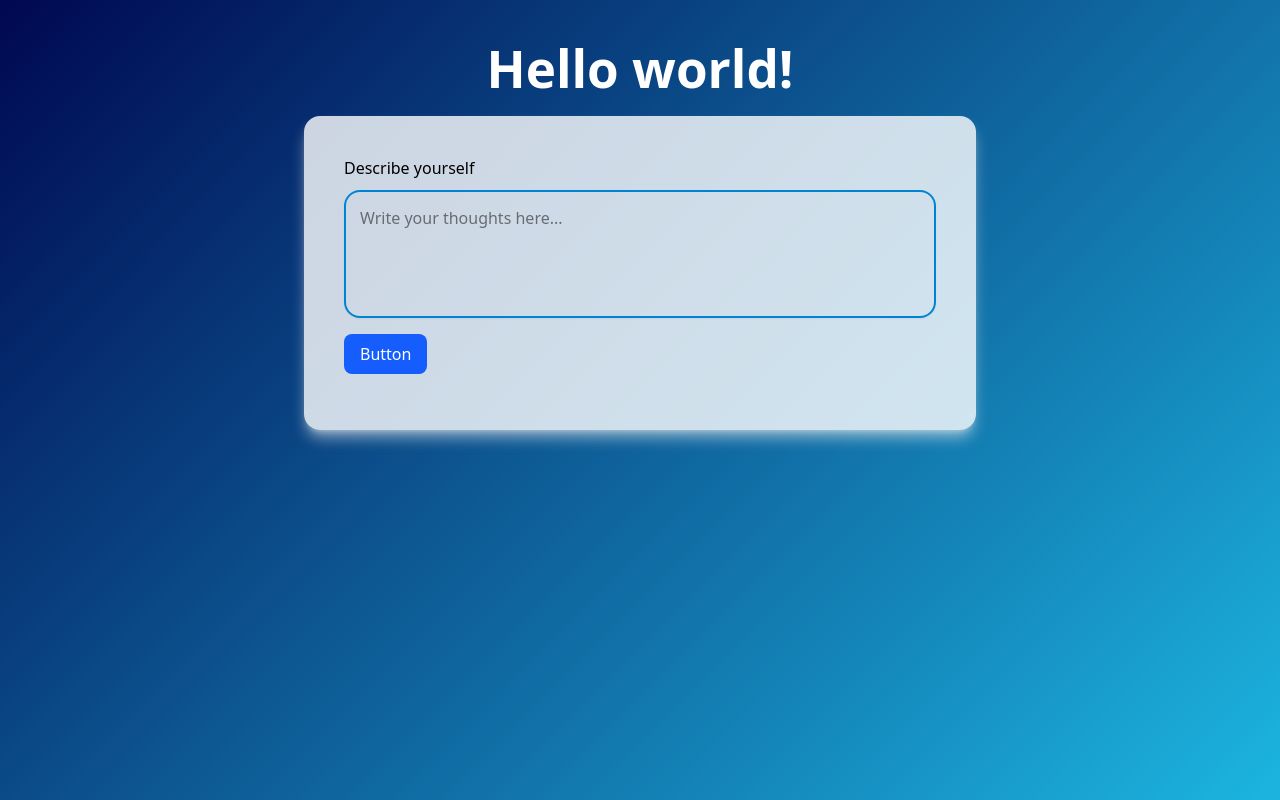
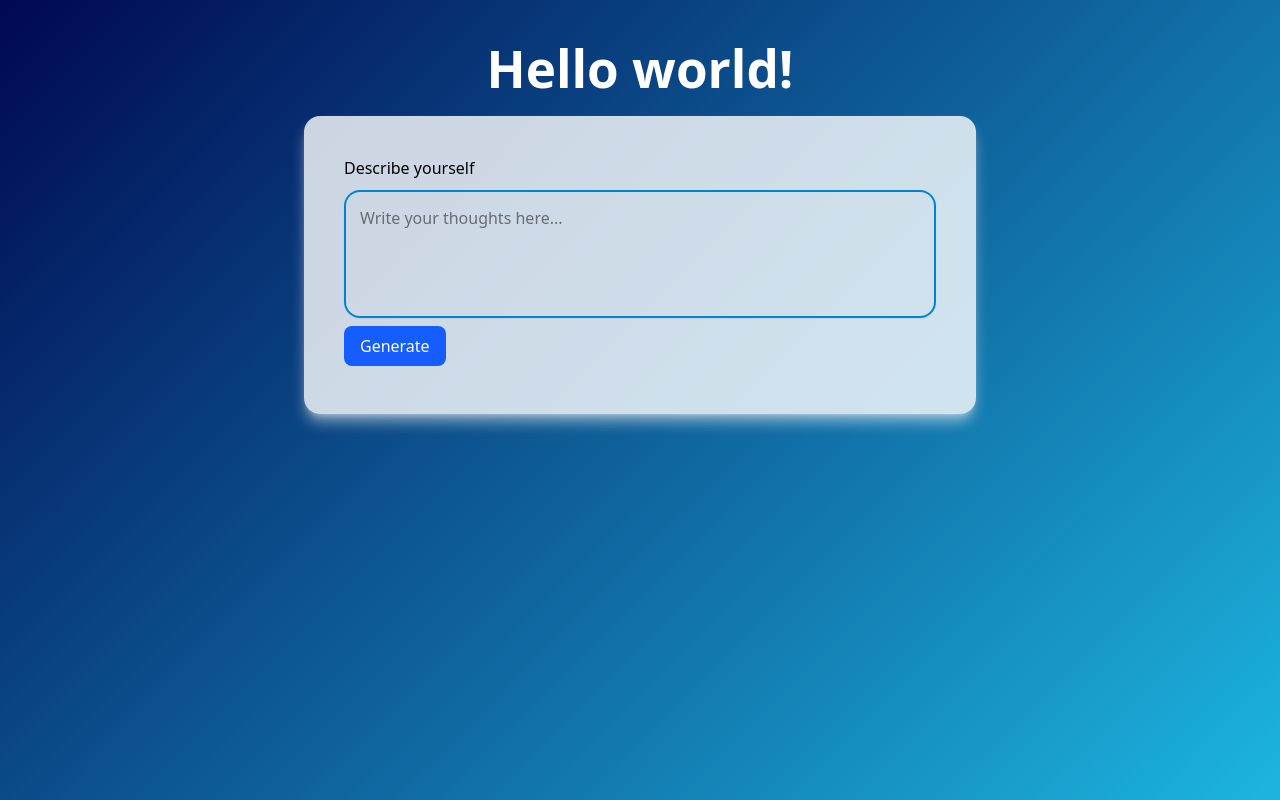
Before and after one commit to BarzDev/demo-frontend-ML, a React (Vite) app: page / in a window 1280 px wide. Built offline with nearby package versions, Linux system fonts and the light colour scheme.

Commit message:
fix: setShow box result and button logic

```diff
--- a/src/App.jsx
+++ b/src/App.jsx
@@ -6,9 +6,22 @@ import "./App.css";
 
 function App() {
   const [show, setShow] = useState(false);
+  const [isTyping, setIsTyping] = useState(false);
+  const [text, setText] = useState("");
+
+  const loremText = `
+  Lorem ipsum dolor sit amet, consectetur adipiscing elit,
+  sed do eiusmod tempor incididunt ut labore et dolore magna aliqua.
+  `;
 
   const onClick = () => {
-    setShow(!show);
+    setIsTyping(true);
+    setShow(false);
+
+    setTimeout(() => {
+      setText(loremText);
+      setShow(true);
+    }, 10);
   };
 
   return (
@@ -21,9 +34,11 @@ function App() {
         <div className="w-full max-w-2xl bg-white/80 p-6 md:p-10 rounded-2xl shadow-lg shadow-gray-200/60 mb-10">
           <TextAreaComponent />
 
-          <ButtonComponent onClick={onClick} />
+          <ButtonComponent onClick={onClick} disabled={isTyping} />
 
-          {show && <BoxResultComponent />}
+          {show && (
+            <BoxResultComponent onDone={() => setIsTyping(false)} text={text} />
+          )}
         </div>
       </div>
     </>
--- a/src/components/BoxResult.jsx
+++ b/src/components/BoxResult.jsx
@@ -1,15 +1,10 @@
 import { TypeAnimation } from "react-type-animation";
 
-export const BoxResultComponent = () => {
-  const loremText = `
-  Lorem ipsum dolor sit amet, consectetur adipiscing elit,
-  sed do eiusmod tempor incididunt ut labore et dolore magna aliqua.
-`;
-
+export const BoxResultComponent = ({ onDone, text }) => {
   return (
-    <div className="border-2 p-4 border-sky-600 rounded-xl mt-3 text-sm md:text-base leading-relaxed">
+    <div className="border-2 p-4 border-sky-600 rounded-xl text-sm md:text-base leading-relaxed">
       <TypeAnimation
-        sequence={[loremText]}
+        sequence={[text, () => onDone()]}
         wrapper="span"
         cursor={true}
         repeat={0}
--- a/src/components/Button.jsx
+++ b/src/components/Button.jsx
@@ -1,11 +1,12 @@
-export const ButtonComponent = ({ onClick }) => {
+export const ButtonComponent = ({ onClick, disabled }) => {
   return (
     <button
       onClick={onClick}
-      className="px-4 py-2 bg-blue-600 hover:bg-blue-700 text-white rounded-lg
-                 transition cursor-pointer my-4 w-full md:w-auto"
+      disabled={disabled}
+      className={`px-4 py-2 rounded-lg text-white  my-2
+        ${disabled ? "bg-gray-400 " : "bg-blue-600 hover:bg-blue-700"}`}
     >
-      Button
+      Generate
     </button>
   );
 };
```
